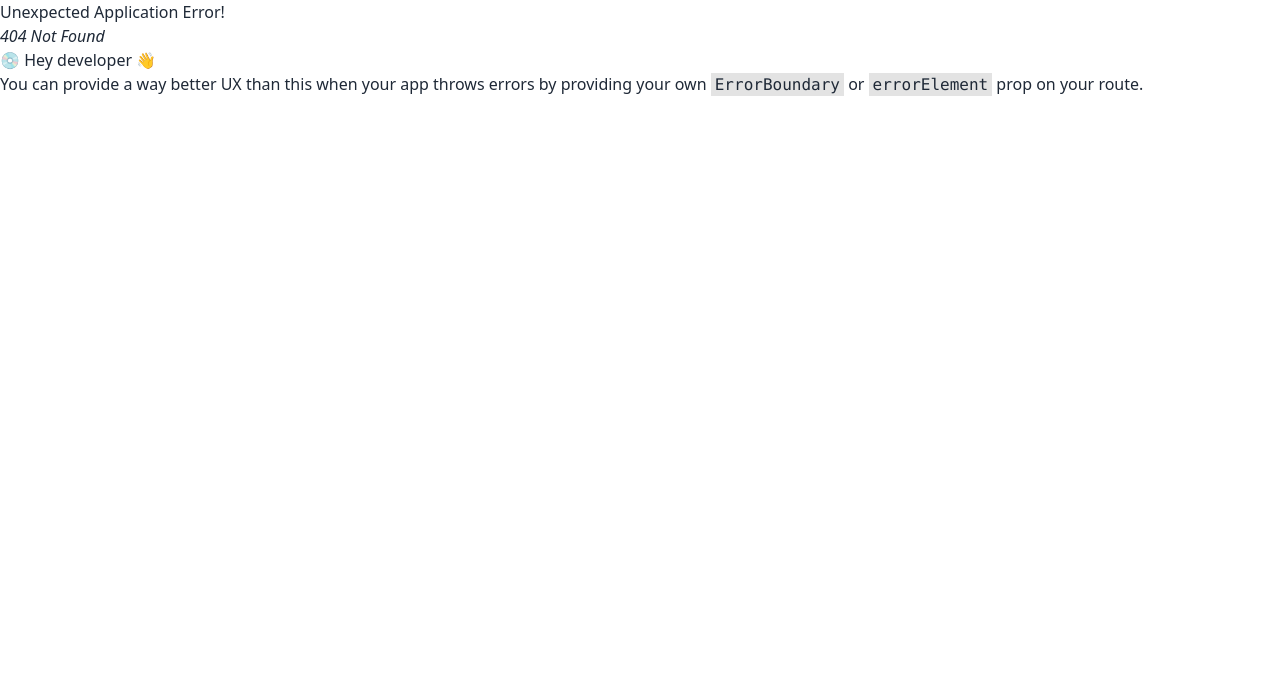
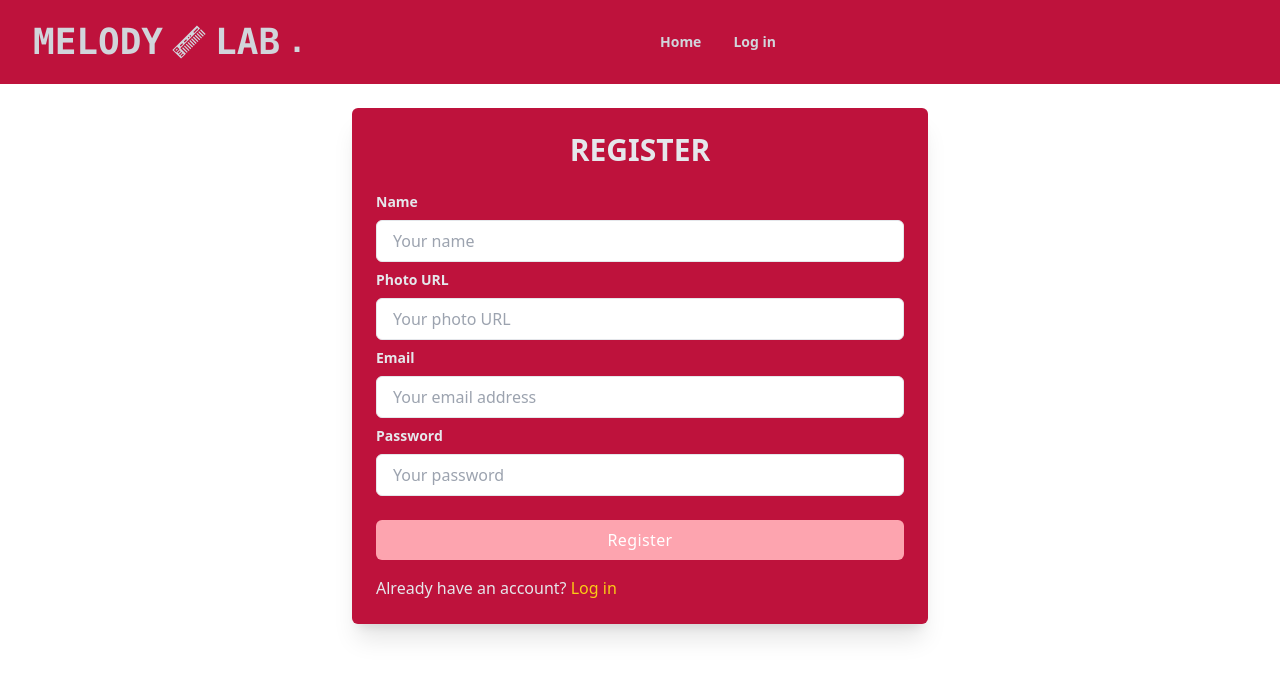
Before and after one commit to sowmik265/melody-lab, a React (Vite) app: page /signup in a window 1280 px wide. Before the commit this address had no page. Shown: the top 678 px of the page. Built offline with nearby package versions, Linux system fonts and the light colour scheme.

Commit message:
error page added

```diff
--- a/src/SignIn&SignUp/SignIn.jsx
+++ b/src/SignIn&SignUp/SignIn.jsx
@@ -2,8 +2,10 @@ import React from 'react';
 import Lottie from 'lottie-react';
 import LoginAnimation from '../../public/LoginAnimation.json';
 import { NavLink } from 'react-router-dom';
+import { useForm } from "react-hook-form";
 
 const SignIn = () => {
+    const { register, handleSubmit, watch, formState: { errors } } = useForm();
     return (
         <div className="hero min-h-screen bg-base-200">
             <div className="hero-content flex-col md:flex-row-reverse">
@@ -91,7 +93,7 @@ const SignIn = () => {
                     <div className="mt-4 text-gray-300">
                         Don't have an account?{" "}
                         <span>
-                            <NavLink to='/register'>
+                            <NavLink to='/signup'>
                                 <a className="text-rose-600 hover:underline" href="#">
                                     Sign up
                                 </a>
--- /dev/null
+++ b/src/SignIn&SignUp/SignUp.jsx
@@ -0,0 +1,107 @@
+import React from 'react';
+import { NavLink } from 'react-router-dom';
+import { useForm } from "react-hook-form";
+
+const SignUp = () => {
+    const { register, handleSubmit, reset, formState: { errors } } = useForm();
+    const onSubmit = data => console.log(data);
+    return (
+        <div className="relative flex flex-col justify-center min-h-screen overflow-hidden">
+            <div className="w-full p-6 m-auto rounded-md shadow-xl lg:max-w-xl bg-rose-700 mt-6">
+                <h1 className="text-3xl font-semibold text-center text-gray-200 uppercase">
+                    Register
+                </h1>
+
+                <form onSubmit={handleSubmit(onSubmit)} className="mt-6">
+                    <div className="mb-2">
+                        <label
+                            for="name"
+                            className="block text-sm font-semibold text-gray-200"
+                        >
+                            Name
+                        </label>
+                        <input
+                            type="text"
+                            placeholder='Your name'
+                            className="block w-full px-4 py-2 mt-2 text-rose-600 bg-white border rounded-md focus:border-rose-400 focus:ring-rose-200 focus:outline-none focus:ring focus:ring-opacity-40"
+                            {...register("name", { required: true, maxLength: 20 })}
+                        />
+                        {errors.name && <span className='text-yellow-300'>This field is required</span>}
+                    </div>
+
+                    <div className="mb-2">
+                        <label
+                            for="photo"
+                            className="block text-sm font-semibold text-gray-200"
+                        >
+                            Photo URL
+                        </label>
+                        <input
+                            type="text"
+                            placeholder='Your photo URL'
+                            className="block w-full px-4 py-2 mt-2 text-rose-600 bg-white border rounded-md focus:border-rose-400 focus:ring-rose-200 focus:outline-none focus:ring focus:ring-opacity-40"
+                            {...register("photo", { required: true })}
+                        />
+                        {errors.photo && <span className='text-yellow-300'>This field is required</span>}
+                    </div>
+                    <div className="mb-2">
+                        <label
+                            for="email"
+                            className="block text-sm font-semibold text-gray-200"
+                        >
+                            Email
+                        </label>
+                        <input
+                            type="email"
+                            placeholder='Your email address'
+                            className="block w-full px-4 py-2 mt-2 text-rose-600 bg-white border rounded-md focus:border-rose-400 focus:ring-rose-200 focus:outline-none focus:ring focus:ring-opacity-40"
+                            {...register("email", { required: true })}
+                        />
+                        {errors.email && <span className='text-yellow-300'>This field is required</span>}
+                    </div>
+                    <div className="mb-2">
+                        <label
+                            for="password"
+                            className="block text-sm font-semibold text-gray-200"
+                        >
+                            Password
+                        </label>
+                        <input
+                            type="password"
+                            placeholder='Your password'
+                            className="block w-full px-4 py-2 mt-2 text-rose-600 bg-white border rounded-md focus:border-rose-400 focus:ring-rose-200 focus:outline-none focus:ring focus:ring-opacity-40"
+                            {...register("password", {
+                                required: true,
+                                minLength: 6,
+                                maxLength: 20,
+                                pattern: /(?=.*[A-Z])(?=.*[!@#$&*])(?=.*[0-9])(?=.*[a-z])/
+                            })}
+                        />
+                        {errors.password?.type === 'required' && <p className="text-yellow-300">Password is required</p>}
+                        {errors.password?.type === 'minLength' && <p className="text-yellow-300">Password must be 6 characters</p>}
+                        {errors.password?.type === 'maxLength' && <p className="text-yellow-300">Password must be less than 20 characters</p>}
+                        {errors.password?.type === 'pattern' && <p className="text-yellow-300">Password must have one Uppercase one lower case, one number and one special character.</p>}
+                    </div>
+                    <div className="mt-6">
+                        <button className="w-full px-4 py-2 tracking-wide text-white transition-colors duration-200 transform bg-rose-300 rounded-md hover:bg-rose-200 focus:outline-none focus:bg-rose-600">
+                            Register
+                        </button>
+                    </div>
+                </form>
+                <div className="mt-4 text-gray-200">
+                    Already have an account?{" "}
+                    <span>
+                        <NavLink to='/signin'>
+                            <a className="text-yellow-400 hover:underline" href="#">
+                                Log in
+                            </a>
+                        </NavLink>
+
+                    </span>
+                </div>
+            </div>
+        </div>
+    );
+};
+
+export default SignUp;
--- a/src/main.jsx
+++ b/src/main.jsx
@@ -8,6 +8,7 @@ import {
 import './index.css'
 import ErrorPage from './Utilitites/ErrorPage.jsx';
 import SignIn from './SignIn&SignUp/SignIn.jsx';
+import SignUp from './SignIn&SignUp/SignUp.jsx';
 
 const router = createBrowserRouter([
   {
@@ -18,6 +19,10 @@ const router = createBrowserRouter([
       {
         path: 'signin',
         element: <SignIn></SignIn>
+      },
+      {
+        path: 'signup',
+        element: <SignUp></SignUp>
       }
     ]
   },
```
